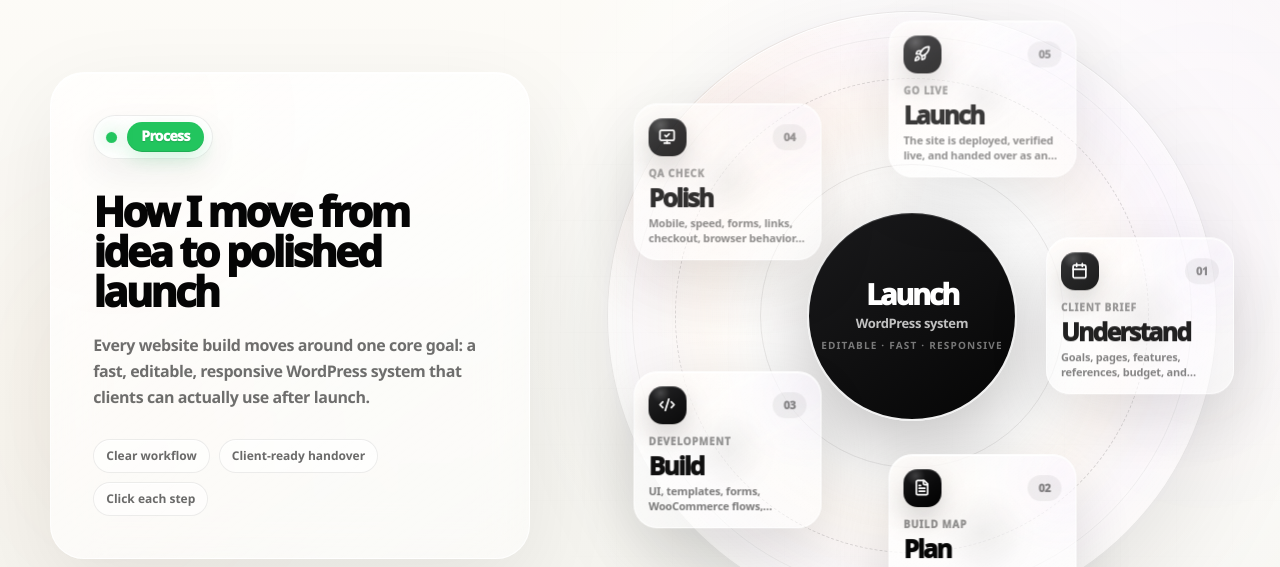
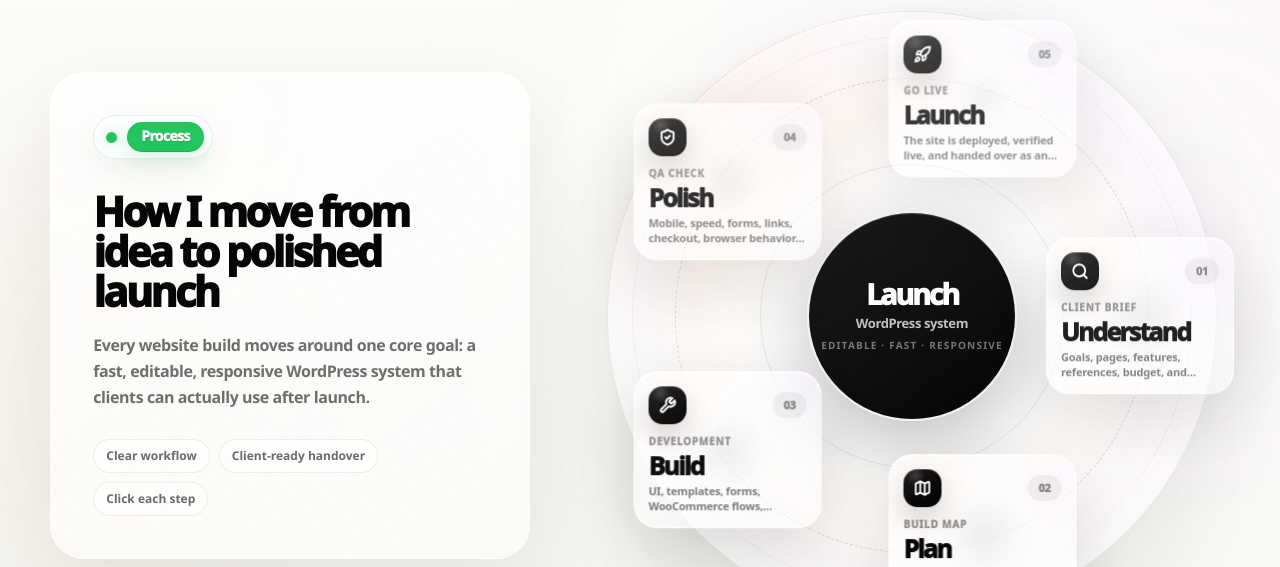
Before and after one commit to adeeliqbalanjum/Portfolio-v6, a Next.js app: page / in a window 1280 px wide. Shown: the part 4880-5447 px from the top of the page. Built offline with nearby package versions, Linux system fonts and the light colour scheme; a web font is replaced by a local one.

Commit message:
Update process orbit icons

```diff
--- a/app/components/HomeProcessOrbitSection.tsx
+++ b/app/components/HomeProcessOrbitSection.tsx
@@ -1,7 +1,7 @@
 "use client";
 
 import * as React from "react";
-import { ArrowRight, Calendar, Code2, FileText, Link2, MonitorCheck, Rocket, Zap } from "lucide-react";
+import { ArrowRight, Link2, Map, Rocket, Search, ShieldCheck, Wrench, Zap } from "lucide-react";
 import { motion, useScroll, useTransform } from "motion/react";
 
 type TimelineItem = {
@@ -23,7 +23,7 @@ const timelineData: TimelineItem[] = [
     title: "Understand",
     date: "Client brief",
     content: "Goals, pages, features, references, budget, and conversion path are clarified first.",
-    icon: Calendar,
+    icon: Search,
     relatedIds: [2],
     status: "completed",
     energy: 100,
@@ -34,7 +34,7 @@ const timelineData: TimelineItem[] = [
     title: "Plan",
     date: "Build map",
     content: "WordPress stack, plugins, sections, custom logic, responsiveness, and editing needs are mapped.",
-    icon: FileText,
+    icon: Map,
     relatedIds: [1, 3],
     status: "completed",
     energy: 88,
@@ -45,7 +45,7 @@ const timelineData: TimelineItem[] = [
     title: "Build",
     date: "Development",
     content: "UI, templates, forms, WooCommerce flows, animations, integrations, and business logic are built.",
-    icon: Code2,
+    icon: Wrench,
     relatedIds: [2, 4],
     status: "in-progress",
     energy: 66,
@@ -56,7 +56,7 @@ const timelineData: TimelineItem[] = [
     title: "Polish",
     date: "QA check",
     content: "Mobile, speed, forms, links, checkout, browser behavior, and final details are tested.",
-    icon: MonitorCheck,
+    icon: ShieldCheck,
     relatedIds: [3, 5],
     status: "pending",
     energy: 42,
@@ -226,7 +226,7 @@ export function HomeProcessOrbitSection() {
               return (
                 <div
                   key={item.id}
-                  className={`home-process-node-wrap ${isExpanded ? "is-expanded" : ""}`}
+                  className={`home-process-node-wrap is-step-${item.id} ${isExpanded ? "is-expanded" : ""}`}
                   style={{
                     transform: `translate(${position.x}px, ${position.y}px)`,
                     zIndex: isExpanded ? 220 : position.zIndex,
@@ -248,7 +248,7 @@ export function HomeProcessOrbitSection() {
                     aria-label={`View ${item.title} process step`}
                   >
                     <span className="home-process-step-top">
-                      <span className="home-process-step-icon"><Icon size={17} strokeWidth={2.4} /></span>
+                      <span className="home-process-step-icon"><Icon size={18} strokeWidth={2.5} /></span>
                       <span className="home-process-step-num">{item.num}</span>
                     </span>
                     <span className="home-process-step-label">{item.date}</span>
```
